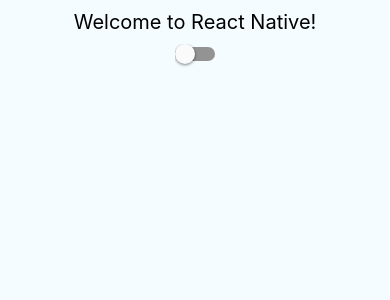
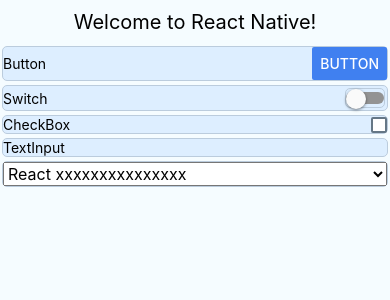
Before and after one commit to mikewootc/react-native-quick-example, a React Native app: screen / in a window 390 px wide. Shown: the top 300 px of the page. Built offline with nearby package versions, Linux system fonts and the light colour scheme.

Commit message:
Add some component demos.

```diff
--- a/src/component/MyUiComponents.js
+++ b/src/component/MyUiComponents.js
@@ -1,23 +1,99 @@
 import React, { Component } from 'react';
-import{ ScrollView, Image, Text, View, Switch } from 'react-native'
+import{
+    StyleSheet,
+    View,
+    Text,
+    Button,
+    Image,
+    ScrollView,
+    Switch,
+    CheckBox,
+    TextInput,
+    Picker,
+} from 'react-native'
 
 export default class MyUiComponents extends Component {
     constructor() {
         super();
         this.state = {
             switchOn: false,
+            checked: false,
+            picked: 'react',
         }
     }
 
     render() {
         return(
-            <ScrollView>
-                <Switch
-                    style={{}}
-                    value={this.state.switchOn}
-                    onValueChange={(value) => this.setState({switchOn: value})}
-                />
+            <ScrollView style={{width: '100%'}}>
+                <View style={[styles.itemLineContainerLayout, styles.itemLineContainer]}>
+                    <Text>Button</Text>
+                    <Button
+                        style={{}}
+                        title="Button"
+                        onPress={() => {}}
+                        color="#4080f0"
+                        accessibilityLabel="Button's accessibilityLabel"
+                    />
+                </View>
+
+
+                <View style={[styles.itemLineContainerLayout, styles.itemLineContainer]}>
+                    <Text>Switch</Text>
+                    <Switch
+                        style={styles.itemLineContainer}
+                        value={this.state.switchOn}
+                        onValueChange={(value) => this.setState({switchOn: value})}
+                    />
+                </View>
+
+                <View style={[styles.itemLineContainerLayout, styles.itemLineContainer]}>
+                    <Text>CheckBox</Text>
+                    <CheckBox
+                        style={{}}
+                        value={this.state.checked}
+                        onValueChange={(value) => this.setState({checked: value})}
+                    />
+                </View>
+
+                <View style={[styles.itemLineContainer]}>
+                    <TextInput
+                        style={{width: '100%'}}
+                        placeholder='TextInput'
+                        onChangeText={(text) => {xxx}}
+                    />
+                </View>
+
+                <View style={styles.itemLineContainer}>
+                    <Picker
+                        selectedValue={this.state.picked}
+                        onValueChange={(value) => this.setState({picked: value})}
+                    >
+                        <Picker.Item label="React xxxxxxxxxxxxxxx" value="react" />
+                        <Picker.Item label="Native ^_^" value="native" />
+                    </Picker>
+                </View>
+
             </ScrollView>
         );
     }
 }
+
+
+const styles = StyleSheet.create({
+    itemLineContainerLayout: {
+        flexDirection: 'row', /* row, column */
+        justifyContent: 'space-between',  /* flex-start, center, flex-end, space-around, space-between */
+        alignItems: 'center', /* flex-start, center, flex-end, stretch */
+    },
+    itemLineContainer: {
+        backgroundColor: '#bbccdd',
+        margin: 2,
+        backgroundColor: '#ddeeff',
+        borderWidth: 1,
+        borderColor: '#bbccdd',
+        borderRadius: 5,
+    },
+    red: {
+        color: 'red',
+    },
+});
```
